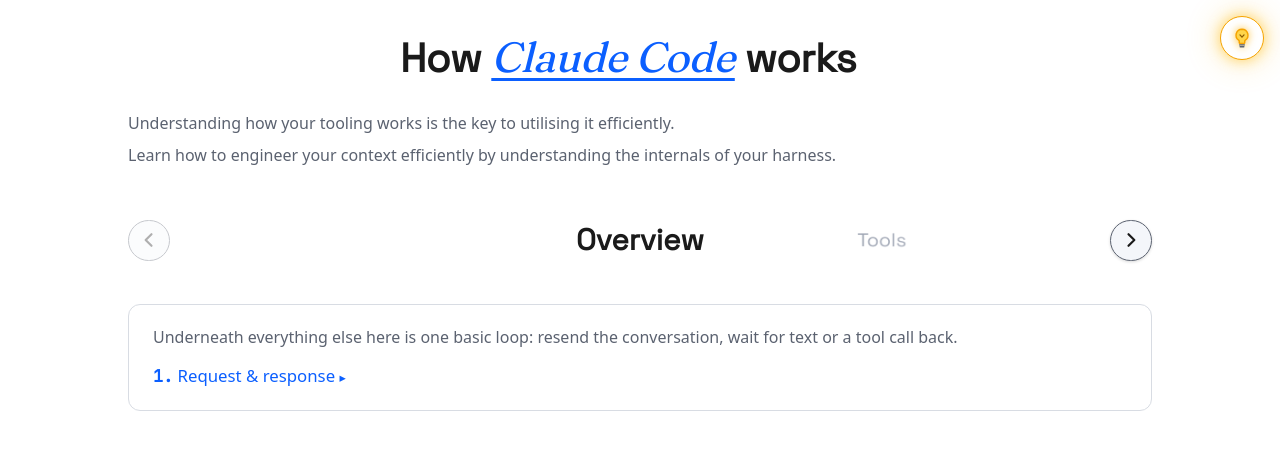
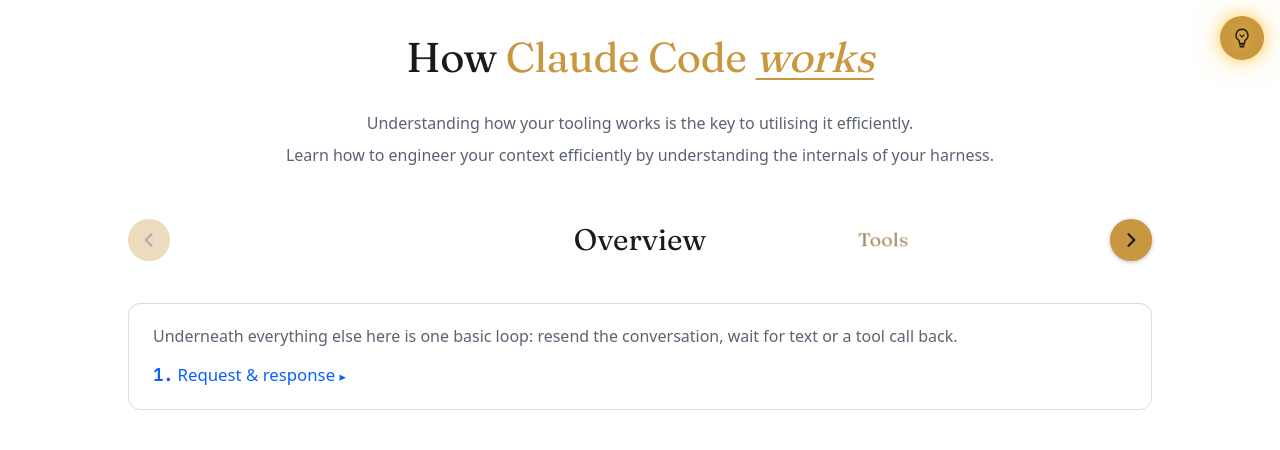
Before and after one commit to comp4020-agentic-coding-studio/comp4020-ass1-coreyweir, a website built with Vite: page index.html in a window 1280 px wide. Both pictures are taken after a click on the button "Switch to light mode". Built offline with nearby package versions, Linux system fonts and the light colour scheme.

Commit message:
Adopt gold/serif design from mockups; centre the subtitle
- Subtitle centred again (was left-justified) — now that its box is wide
  enough that a single-sentence line no longer fills it, a centred short
  line reads better than one stranded at the left edge.
- One serif family (Fraunces) for all heading-ish text — title, step
  heading, peeks — replacing the earlier Space Grotesk/Fraunces split;
  Space Grotesk is now unused and its package dependency is removed.
- Title: 'How' in ink, 'Claude Code' in gold (same weight/style as the
  rest), 'works' in gold italic + underline — the emphasis moved from
  'Claude Code' to 'works' per the mockup.
- Brand gold is one fixed value, not redeclared per theme, and is now the
  fill for both buttons on the page (carousel arrows + theme toggle) —
  establishes it as a colour theme rather than a one-off accent. Icon
  colours inside those buttons still track var(--ink) per theme.
- Content-box colours/formatting deliberately left untouched — that's
  planned for a later pass.

```diff
--- a/index.html
+++ b/index.html
@@ -21,7 +21,7 @@
     <main>
       <div class="intro">
         <div class="intro-title">
-          <h1>How <em class="title-emphasis">Claude Code</em> works</h1>
+          <h1>How <span class="title-accent">Claude Code</span> <em class="title-emphasis">works</em></h1>
         </div>
         <div class="intro-subtitle">
           <p>Understanding how your tooling works is the key to utilising it efficiently.</p>
--- a/package.json
+++ b/package.json
@@ -26,7 +26,6 @@
   "packageManager": "pnpm@11.9.0",
   "dependencies": {
     "@fontsource/fraunces": "^5.3.0",
-    "@fontsource/jetbrains-mono": "^5.3.0",
-    "@fontsource/space-grotesk": "^5.3.0"
+    "@fontsource/jetbrains-mono": "^5.3.0"
   }
 }
--- a/styles.css
+++ b/styles.css
@@ -14,9 +14,15 @@
   --accent-soft: rgb(125 171 255 / 16%);
   --code-bg: #0d0f16;
   --code-ink: #d6dbe6;
-  --font-display: "Space Grotesk", system-ui, sans-serif;
   --font-mono: "JetBrains Mono", ui-monospace, "SFMono-Regular", "Menlo", monospace;
   --font-serif: "Fraunces", "Georgia", serif;
+
+  /* The brand gold: deliberately the *same* value in both themes (not
+     redeclared below), so the buttons and title accent read as one
+     consistent colour whichever theme is active — only the page chrome
+     around them flips. */
+  --gold: #c9973f;
+  --gold-dim: #9c8256;
 }
 
 :root[data-theme="light"] {
@@ -66,6 +72,9 @@ a {
   border: 0;
 }
 
+/* Gold fill regardless of theme — the same solid colour as the carousel
+   arrows, so the two buttons on the page read as one colour theme rather
+   than a one-off accent (see the --gold comment above). */
 .theme-toggle {
   position: fixed;
   top: 1rem;
@@ -75,18 +84,19 @@ a {
   justify-content: center;
   width: 2.75rem;
   height: 2.75rem;
-  border: 1px solid var(--line);
-  background: var(--surface);
+  border: none;
+  background: var(--gold);
   border-radius: 50%;
   cursor: pointer;
   z-index: 10;
+  box-shadow: 0 1px 4px rgb(0 0 0 / 25%);
   transition:
-    box-shadow 0.25s ease,
-    border-color 0.25s ease;
+    transform 0.15s ease,
+    box-shadow 0.25s ease;
 }
 
 .theme-toggle:hover {
-  border-color: var(--accent);
+  transform: scale(1.06);
 }
 
 .bulb-icon {
@@ -96,7 +106,7 @@ a {
 
 .bulb-glass {
   fill: none;
-  stroke: var(--muted);
+  stroke: var(--ink);
   stroke-width: 1.6;
   stroke-linejoin: round;
   transition:
@@ -106,38 +116,34 @@ a {
 
 .bulb-filament {
   fill: none;
-  stroke: var(--muted-dim);
+  stroke: var(--ink);
   stroke-width: 1.4;
   stroke-linecap: round;
+  opacity: 0.7;
   transition: stroke 0.25s ease;
 }
 
 .bulb-base {
   fill: none;
-  stroke: var(--muted);
+  stroke: var(--ink);
   stroke-width: 1.6;
   stroke-linecap: round;
 }
 
-/* Bulb "on": warm glow, regardless of which theme is active. Currently only
-   reachable in light mode (that's the whole point of the toggle), but the
-   glow is keyed off the bulb's own state, not the theme, in case that ever
-   changes. */
-:root[data-theme="light"] .bulb-glass {
-  fill: #ffd54a;
-  stroke: #f5a300;
-}
-
+/* Bulb "on": glowing, keyed off the bulb's own state, not the theme
+   directly — it's just currently only reachable in light mode, since
+   that's the whole point of the toggle. The icon itself stays var(--ink)
+   in both states (so it always reads against the gold button); only the
+   glow marks "on". */
 :root[data-theme="light"] .bulb-filament {
-  stroke: #8a5a00;
+  opacity: 1;
 }
 
 :root[data-theme="light"] .bulb-icon {
-  filter: drop-shadow(0 0 4px rgb(255 190 40 / 90%));
+  filter: drop-shadow(0 0 4px rgb(255 200 60 / 85%));
 }
 
 :root[data-theme="light"] .theme-toggle {
-  border-color: #f5a300;
   box-shadow:
     0 0 12px 2px rgb(255 200 60 / 55%),
     0 0 28px 6px rgb(255 200 60 / 25%);
@@ -145,41 +151,49 @@ a {
 
 /* Intro: title sits in a narrower centred block; the subtitle copy below it
    is deliberately wider — as wide as the carousel section beneath both of
-   them — while both stay left-justified rather than centred line-by-line. */
+   them. The title reads left-justified (moot at one line, but holds if it
+   ever wraps); the subtitle is centred — at widths where each sentence fits
+   on one line, a centred short line reads better than one stranded at the
+   left edge of a wide box. */
 .intro {
   margin: 0 auto 2.5rem;
 }
 
 .intro-title {
-  max-width: 30rem;
+  width: fit-content;
+  max-width: 100%;
   margin: 0 auto 1.25rem;
   text-align: left;
 }
 
 .intro-title h1 {
-  font-family: var(--font-display);
+  font-family: var(--font-serif);
   font-weight: 700;
-  font-size: 2.5rem;
+  font-size: 2.6rem;
   letter-spacing: -0.01em;
   margin: 0;
 }
 
-/* The one emphasised word: a different, more "typeset" face (Fraunces
-   italic) plus an underline, standing apart from the Space Grotesk used
-   everywhere else — a fun-explainer accent on the title, not the nav. */
+/* "Claude Code": same face and weight as the rest of the title, picked out
+   in the brand gold rather than a different font. */
+.title-accent {
+  color: var(--gold);
+}
+
+/* "works": gold, italic, underlined — the one word that departs from the
+   title's regular weight/style, for a fun-explainer accent rather than a
+   uniformly technical heading. */
 .title-emphasis {
-  font-family: var(--font-serif);
   font-style: italic;
   font-weight: 600;
-  font-size: 1.05em;
-  color: var(--accent);
+  color: var(--gold);
   text-decoration: underline;
   text-decoration-thickness: 0.06em;
   text-underline-offset: 0.14em;
 }
 
 .intro-subtitle {
-  text-align: left;
+  text-align: center;
 }
 
 .intro-subtitle p {
@@ -210,7 +224,7 @@ a {
 .step-current-title {
   margin: 0;
   text-align: center;
-  font-family: var(--font-display);
+  font-family: var(--font-serif);
   font-weight: 600;
   font-size: 1.85rem;
   color: var(--ink);
@@ -218,8 +232,8 @@ a {
 
 .step-peek {
   text-align: center;
-  color: var(--muted-dim);
-  font-family: var(--font-display);
+  color: var(--gold-dim);
+  font-family: var(--font-serif);
   font-weight: 500;
   font-size: 1.3rem;
   overflow: hidden;
@@ -244,6 +258,10 @@ a {
   mask-image: linear-gradient(to right, black 40%, rgb(0 0 0 / 45%) 100%);
 }
 
+/* Gold fill regardless of theme (see the --gold comment above) — this and
+   the theme toggle are the only two buttons on the page, and sharing one
+   solid colour between them is what makes it read as a colour theme rather
+   than a one-off accent. */
 .step-arrow {
   display: flex;
   align-items: center;
@@ -251,15 +269,14 @@ a {
   flex: none;
   width: 2.6rem;
   height: 2.6rem;
+  border: none;
   border-radius: 50%;
-  border: 1.5px solid var(--muted);
-  background: var(--surface-alt);
+  background: var(--gold);
   color: var(--ink);
   cursor: pointer;
-  box-shadow: 0 1px 3px rgb(0 0 0 / 15%);
+  box-shadow: 0 1px 4px rgb(0 0 0 / 25%);
   transition:
-    border-color 0.15s ease,
-    color 0.15s ease,
+    transform 0.15s ease,
     box-shadow 0.15s ease;
 }
 
@@ -278,9 +295,8 @@ a {
 }
 
 .step-arrow:hover:not(:disabled) {
-  border-color: var(--accent);
-  color: var(--accent);
-  box-shadow: 0 2px 6px rgb(0 0 0 / 20%);
+  transform: scale(1.06);
+  box-shadow: 0 2px 8px rgb(0 0 0 / 30%);
 }
 
 /* The step card itself */
```
Also changed, not shown: main.ts (+8 -8 lines), pnpm-lock.yaml.
